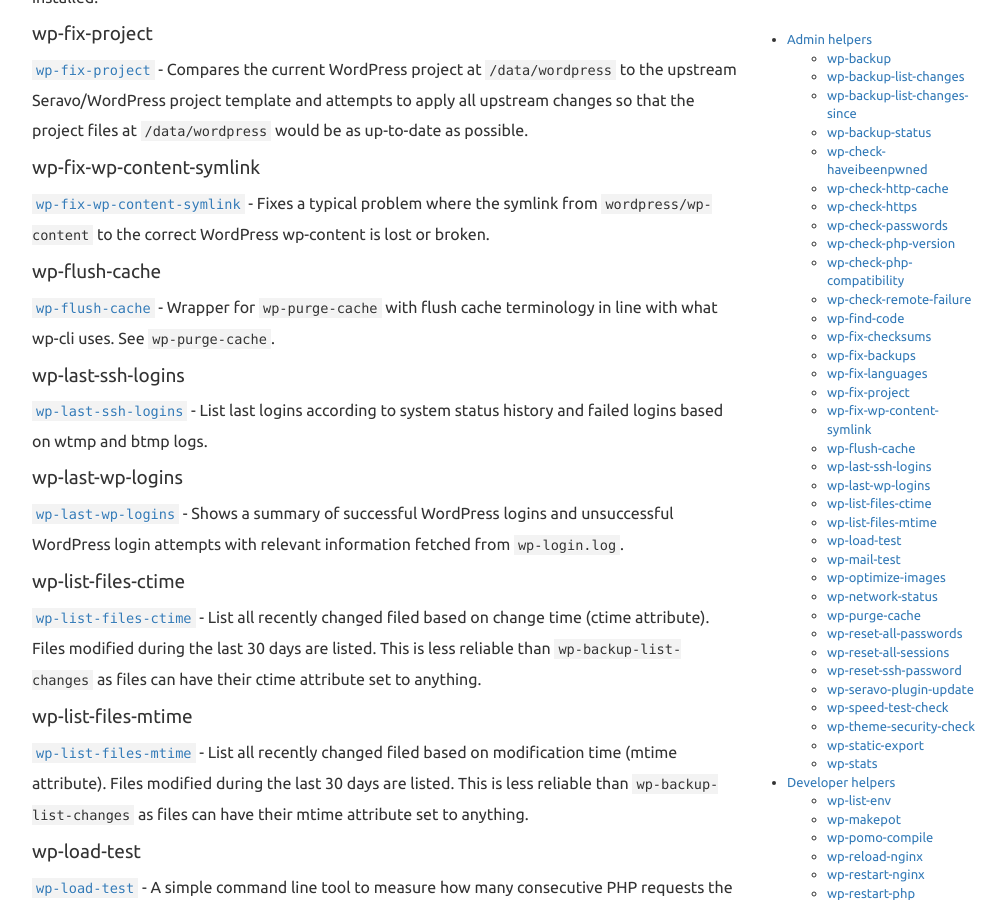
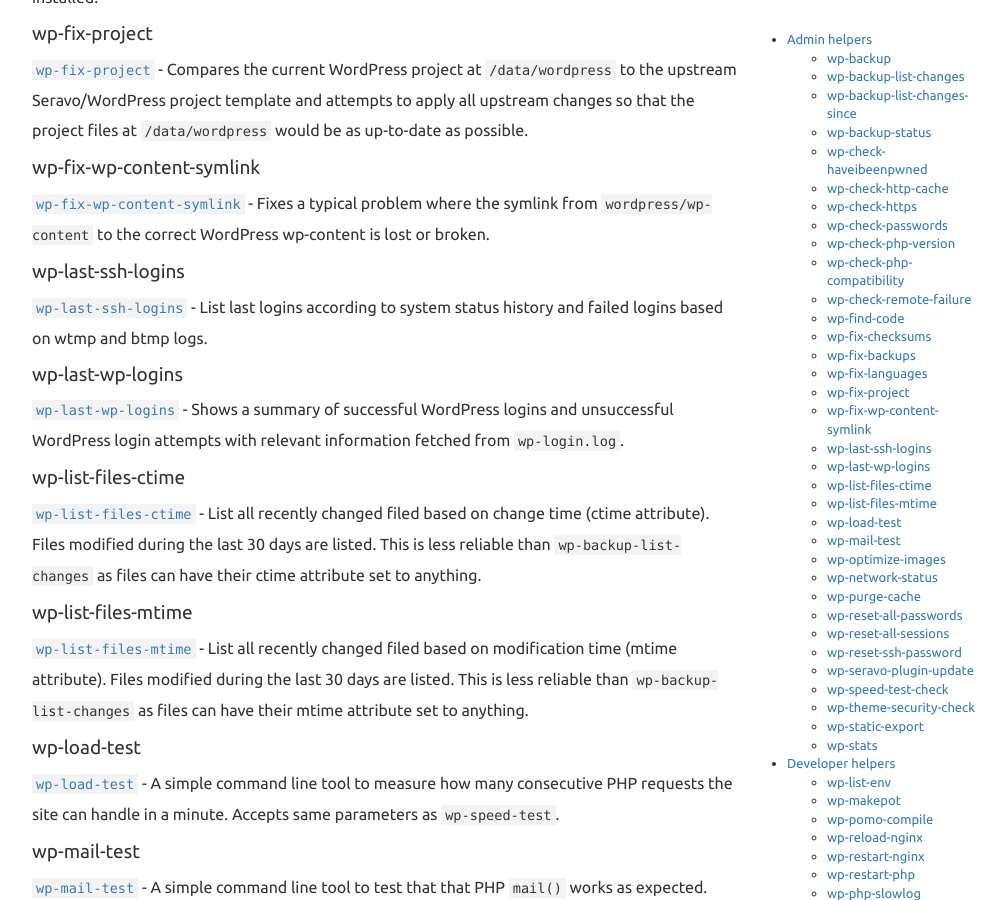
Before and after one commit to Seravo/docs, a Jekyll site: the page built from pages/_environment/available-commands.md, in a window 1280 px wide and 900 px high, scrolled down 1971 px. Shown: the whole window, without its empty margins (233-1239 px from the left). Built offline with Jekyll 4.4.1, drawn with Linux system fonts in a browser that asks for light colours; nearby versions of some CDN libraries.

Commit message:
Remove wp-flush-cache wrapper definition

```diff
--- a/pages/_environment/available-commands.md
+++ b/pages/_environment/available-commands.md
@@ -64,9 +64,6 @@
 
 #### wp-fix-wp-content-symlink
 [`wp-fix-wp-content-symlink`](/docs/man/wp-fix-wp-content-symlink) - Fixes a typical problem where the symlink from `wordpress/wp-content` to the correct WordPress wp-content is lost or broken.
-
-#### wp-flush-cache
-[`wp-flush-cache`](/docs/man/wp-purge-cache) - Wrapper for `wp-purge-cache` with flush cache terminology in line with what wp-cli uses. See `wp-purge-cache`.
 
 #### wp-last-ssh-logins
 [`wp-last-ssh-logins`](/docs/man/wp-last-ssh-logins) - List last logins according to system status history and failed logins based on wtmp and btmp logs.
```
